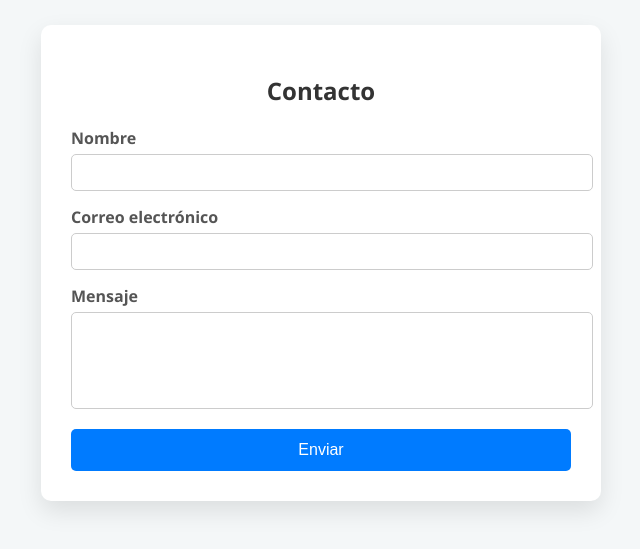
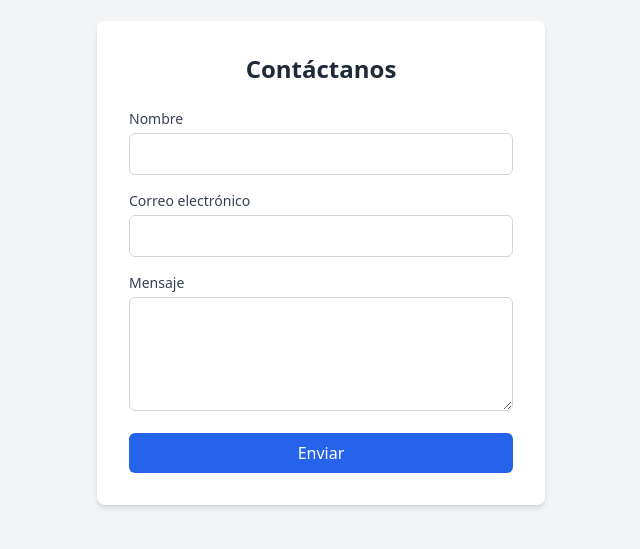
Before and after one commit to MiguelSairitupa/FormularioContactos, a plain HTML site: page index.html in a window 1280 px wide. Shown: the part 137-686 px from the top of the page, without its empty margins (319-959 px from the left). Drawn offline with nearby package versions, Linux system fonts and the light colour scheme.

Commit message:
Mejora de aspecto al formulario

```diff
--- a/index.html
+++ b/index.html
@@ -2,101 +2,35 @@
 <html lang="es">
 <head>
   <meta charset="UTF-8" />
-  <meta name="viewport" content="width=device-width, initial-scale=1.0"/>
+  <meta name="viewport" content="width=device-width, initial-scale=1.0" />
   <title>Formulario de Contacto</title>
-  <style>
-    body {
-      font-family: 'Segoe UI', sans-serif;
-      background: #f4f7f8;
-      display: flex;
-      justify-content: center;
-      align-items: center;
-      height: 100vh;
-      margin: 0;
-    }
+  <script src="https://cdn.tailwindcss.com"></script>
+</head>
+<body class="bg-gray-100 min-h-screen flex items-center justify-center">
 
-    .contact-form {
-      background: #ffffff;
-      padding: 30px;
-      border-radius: 10px;
-      box-shadow: 0 10px 25px rgba(0,0,0,0.1);
-      width: 100%;
-      max-width: 500px;
-    }
+  <div class="bg-white p-8 rounded-lg shadow-md w-full max-w-md">
+    <h2 class="text-2xl font-semibold text-center text-gray-800 mb-6">Contáctanos</h2>
+    <form id="formularioContacto" class="space-y-4">
+      <div>
+        <label for="nombre" class="block text-sm font-medium text-gray-700">Nombre</label>
+        <input type="text" id="nombre" required class="mt-1 w-full px-4 py-2 border border-gray-300 rounded-md focus:outline-none focus:ring-2 focus:ring-blue-500" />
+      </div>
 
-    .contact-form h2 {
-      margin-bottom: 20px;
-      color: #333;
-      text-align: center;
-    }
+      <div>
+        <label for="correo" class="block text-sm font-medium text-gray-700">Correo electrónico</label>
+        <input type="email" id="correo" required class="mt-1 w-full px-4 py-2 border border-gray-300 rounded-md focus:outline-none focus:ring-2 focus:ring-blue-500" />
+      </div>
 
-    .form-group {
-      margin-bottom: 15px;
-    }
+      <div>
+        <label for="mensaje" class="block text-sm font-medium text-gray-700">Mensaje</label>
+        <textarea id="mensaje" rows="4" required class="mt-1 w-full px-4 py-2 border border-gray-300 rounded-md focus:outline-none focus:ring-2 focus:ring-blue-500"></textarea>
+      </div>
 
-    .form-group label {
-      display: block;
-      margin-bottom: 5px;
-      font-weight: bold;
-      color: #555;
-    }
+      <button type="submit" class="w-full bg-blue-600 hover:bg-blue-700 text-white font-medium py-2 px-4 rounded-md transition duration-200">
+        Enviar
+      </button>
 
-    .form-group input,
-    .form-group textarea {
-      width: 100%;
-      padding: 10px;
-      border: 1px solid #ccc;
-      border-radius: 5px;
-      resize: none;
-    }
-
-    .form-group input:focus,
-    .form-group textarea:focus {
-      outline: none;
-      border-color: #007BFF;
-    }
-
-    .btn {
-      background: #007BFF;
-      color: white;
-      padding: 12px;
-      border: none;
-      border-radius: 5px;
-      width: 100%;
-      font-size: 16px;
-      cursor: pointer;
-    }
-
-    .btn:hover {
-      background: #0056b3;
-    }
-
-    .success-message {
-      color: green;
-      margin-top: 15px;
-      text-align: center;
-      display: none;
-    }
-  </style>
-</head>
-<body>
-  <div class="contact-form">
-    <h2>Contacto</h2>
-    <form id="formularioContacto">
-      <div class="form-group">
-        <label for="nombre">Nombre</label>
-        <input type="text" id="nombre" required />
-      </div>
-      <div class="form-group">
-        <label for="correo">Correo electrónico</label>
-        <input type="email" id="correo" required />
-      </div>
-      <div class="form-group">
-        <label for="mensaje">Mensaje</label>
-        <textarea id="mensaje" rows="5" required></textarea>
-      </div>
-      <button type="submit" class="btn">Enviar</button>
-      <div class="success-message" id="mensajeExito">¡Mensaje enviado con éxito!</div>
+      <p id="mensajeExito" class="text-green-600 text-center mt-4 hidden">¡Mensaje enviado con éxito!</p>
     </form>
   </div>
 
@@ -107,7 +41,6 @@
     formulario.addEventListener('submit', function(e) {
       e.preventDefault();
 
-      // Validación simple
       const nombre = document.getElementById('nombre').value.trim();
       const correo = document.getElementById('correo').value.trim();
       const mensaje = document.getElementById('mensaje').value.trim();
@@ -119,11 +52,11 @@
 
       // Simulación de envío
       setTimeout(() => {
-        mensajeExito.style.display = 'block';
+        mensajeExito.classList.remove('hidden');
         formulario.reset();
 
         setTimeout(() => {
-          mensajeExito.style.display = 'none';
+          mensajeExito.classList.add('hidden');
         }, 3000);
       }, 500);
     });
```
